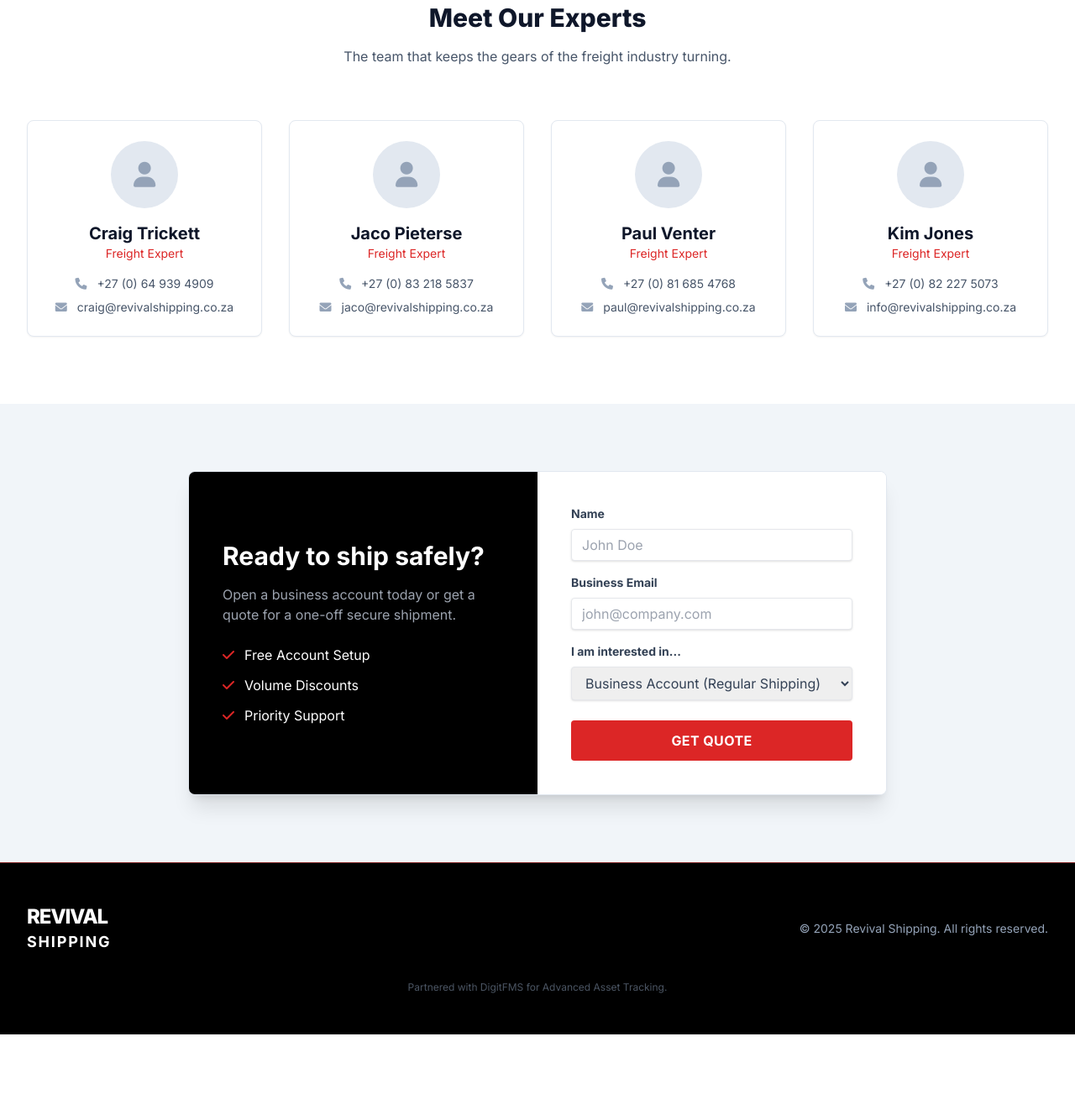
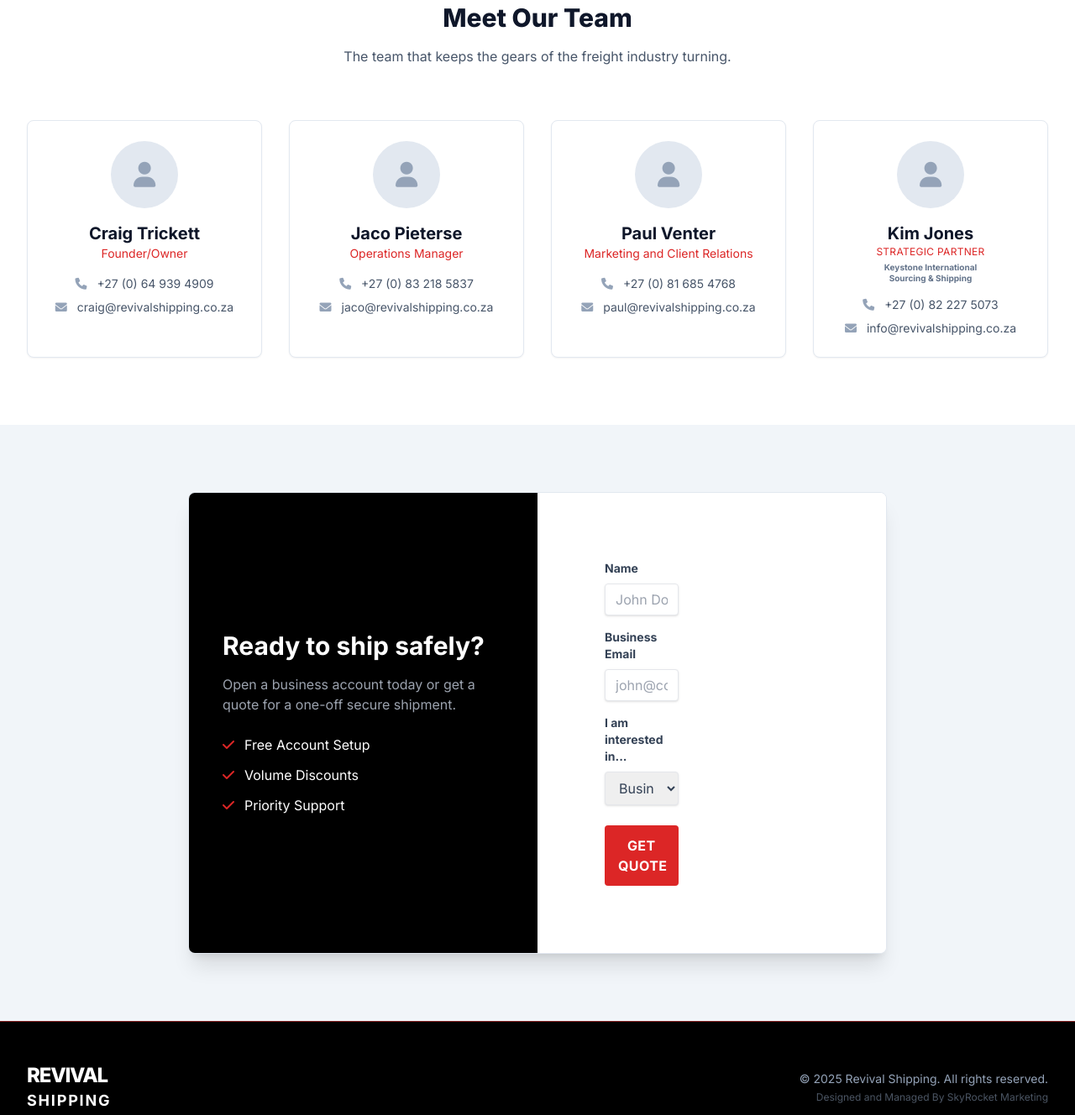
Before and after one commit to skyrocket-sa/revival-shipping-draft, a plain HTML site: page index.html in a window 1280 px wide. Shown: the part 2853-4181 px from the top of the page at 84% size. Before the commit the page ends 4085 px from the top, so only its background shows below. Drawn offline with nearby package versions, Linux system fonts and the light colour scheme.

Commit message:
Revise team member titles and enhance contact form
Updated team member titles and added email functionality to the contact form.

```diff
--- a/index.html
+++ b/index.html
@@ -246,7 +246,7 @@
     <section id="team" class="py-20 bg-white">
         <div class="max-w-7xl mx-auto px-4 sm:px-6 lg:px-8">
             <div class="text-center mb-16">
-                <h2 class="text-3xl font-extrabold text-slate-900">Meet Our Experts</h2>
+                <h2 class="text-3xl font-extrabold text-slate-900">Meet Our Team</h2>
                 <p class="mt-4 text-slate-600">The team that keeps the gears of the freight industry turning.</p>
             </div>
 
@@ -257,7 +257,7 @@
                         <i class="fas fa-user text-3xl"></i>
                     </div>
                     <h3 class="text-xl font-bold text-slate-900">Craig Trickett</h3>
-                    <p class="text-red-600 font-medium text-sm mb-4">Freight Expert</p>
+                    <p class="text-red-600 font-medium text-sm mb-4">Founder/Owner</p>
                     <div class="space-y-2 text-sm text-slate-600">
                         <p><i class="fas fa-phone mr-2 text-slate-400"></i> +27 (0) 64 939 4909</p>
                         <p><i class="fas fa-envelope mr-2 text-slate-400"></i> craig@revivalshipping.co.za</p>
@@ -270,7 +270,7 @@
                         <i class="fas fa-user text-3xl"></i>
                     </div>
                     <h3 class="text-xl font-bold text-slate-900">Jaco Pieterse</h3>
-                    <p class="text-red-600 font-medium text-sm mb-4">Freight Expert</p>
+                    <p class="text-red-600 font-medium text-sm mb-4">Operations Manager</p>
                     <div class="space-y-2 text-sm text-slate-600">
                         <p><i class="fas fa-phone mr-2 text-slate-400"></i> +27 (0) 83 218 5837</p>
                         <p><i class="fas fa-envelope mr-2 text-slate-400"></i> jaco@revivalshipping.co.za</p>
@@ -283,7 +283,7 @@
                         <i class="fas fa-user text-3xl"></i>
                     </div>
                     <h3 class="text-xl font-bold text-slate-900">Paul Venter</h3>
-                    <p class="text-red-600 font-medium text-sm mb-4">Freight Expert</p>
+                    <p class="text-red-600 font-medium text-sm mb-4">Marketing and Client Relations</p>
                     <div class="space-y-2 text-sm text-slate-600">
                         <p><i class="fas fa-phone mr-2 text-slate-400"></i> +27 (0) 81 685 4768</p>
                         <p><i class="fas fa-envelope mr-2 text-slate-400"></i> paul@revivalshipping.co.za</p>
@@ -296,7 +296,8 @@
                         <i class="fas fa-user text-3xl"></i>
                     </div>
                     <h3 class="text-xl font-bold text-slate-900">Kim Jones</h3>
-                    <p class="text-red-600 font-medium text-sm mb-4">Freight Expert</p>
+                    <p class="text-red-600 font-medium text-xs mb-1 uppercase tracking-wide">Strategic Partner</p>
+                    <p class="text-slate-500 font-bold text-[10px] mb-4 leading-tight">Keystone International<br>Sourcing & Shipping</p>
                     <div class="space-y-2 text-sm text-slate-600">
                         <p><i class="fas fa-phone mr-2 text-slate-400"></i> +27 (0) 82 227 5073</p>
                         <p><i class="fas fa-envelope mr-2 text-slate-400"></i> info@revivalshipping.co.za</p>
@@ -322,18 +323,19 @@
                 </div>
 
                 <div class="p-10 md:w-1/2 bg-white">
-                    <form onsubmit="event.preventDefault(); alert('This is a demo form. In a real deployment, this would send an email to Revival Shipping.');">
+                    <div class="p-10 md:w-1/2 bg-white">
+                    <form action="mailto:jaco@revivalshipping.co.za,info@revivalshipping.co.za?subject=New Quote Request from Website" method="post" enctype="text/plain">
                         <div class="mb-4">
                             <label class="block text-slate-700 text-sm font-bold mb-2" for="name">Name</label>
-                            <input class="shadow appearance-none border rounded w-full py-2 px-3 text-slate-700 leading-tight focus:outline-none focus:ring-2 focus:ring-red-600" id="name" type="text" placeholder="John Doe">
+                            <input class="shadow appearance-none border rounded w-full py-2 px-3 text-slate-700 leading-tight focus:outline-none focus:ring-2 focus:ring-red-600" id="name" name="name" type="text" placeholder="John Doe">
                         </div>
                         <div class="mb-4">
                             <label class="block text-slate-700 text-sm font-bold mb-2" for="email">Business Email</label>
-                            <input class="shadow appearance-none border rounded w-full py-2 px-3 text-slate-700 leading-tight focus:outline-none focus:ring-2 focus:ring-red-600" id="email" type="email" placeholder="john@company.com">
+                            <input class="shadow appearance-none border rounded w-full py-2 px-3 text-slate-700 leading-tight focus:outline-none focus:ring-2 focus:ring-red-600" id="email" name="email" type="email" placeholder="john@company.com">
                         </div>
                         <div class="mb-6">
                             <label class="block text-slate-700 text-sm font-bold mb-2" for="type">I am interested in...</label>
-                            <select class="shadow border rounded w-full py-2 px-3 text-slate-700 leading-tight focus:outline-none focus:ring-2 focus:ring-red-600" id="type">
+                            <select class="shadow border rounded w-full py-2 px-3 text-slate-700 leading-tight focus:outline-none focus:ring-2 focus:ring-red-600" id="type" name="interest">
                                 <option>Business Account (Regular Shipping)</option>
                                 <option>One-off Shipment</option>
                                 <option>Just more info on D-Sticker</option>
@@ -356,8 +358,9 @@
                     <span class="text-white font-black text-2xl tracking-tighter">REVIVAL</span>
                     <span class="text-white font-bold text-lg tracking-widest">SHIPPING</span>
                 </div>
-                <div class="text-sm">
-                    &copy; 2025 Revival Shipping. All rights reserved.
+                <div class="text-sm text-center md:text-right">
+                    <p>&copy; 2025 Revival Shipping. All rights reserved.</p>
+                    <p class="text-xs text-gray-600 mt-1">Designed and Managed By SkyRocket Marketing</p>
                 </div>
             </div>
             <div class="text-center text-xs text-gray-600">
```
